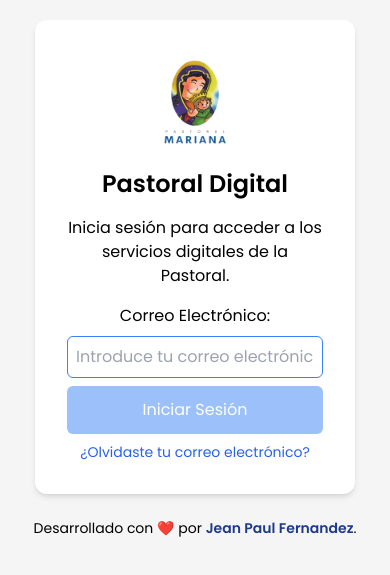
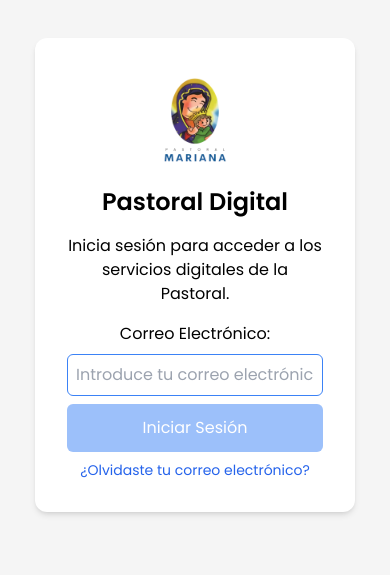
Before and after one commit to jpxoi/pastoral-digital-app, a Next.js app: page / in a window 390 px wide. Shown: the part 147-722 px from the top of the page. Built offline with nearby package versions, Linux system fonts and the light colour scheme.

Commit message:
refactor: Update page layout to include hidden footer on small screens

```diff
--- a/app/page.tsx
+++ b/app/page.tsx
@@ -5,7 +5,9 @@ export default function Home() {
   return (
     <main className="flex h-dvh w-full flex-col items-center justify-center">
       <FormContainer />
-      <Footer mt={4} mb={0} />
+      <footer className="hidden sm:block">
+        <Footer mt={4} mb={0} />
+      </footer>
     </main>
   );
 }
```
